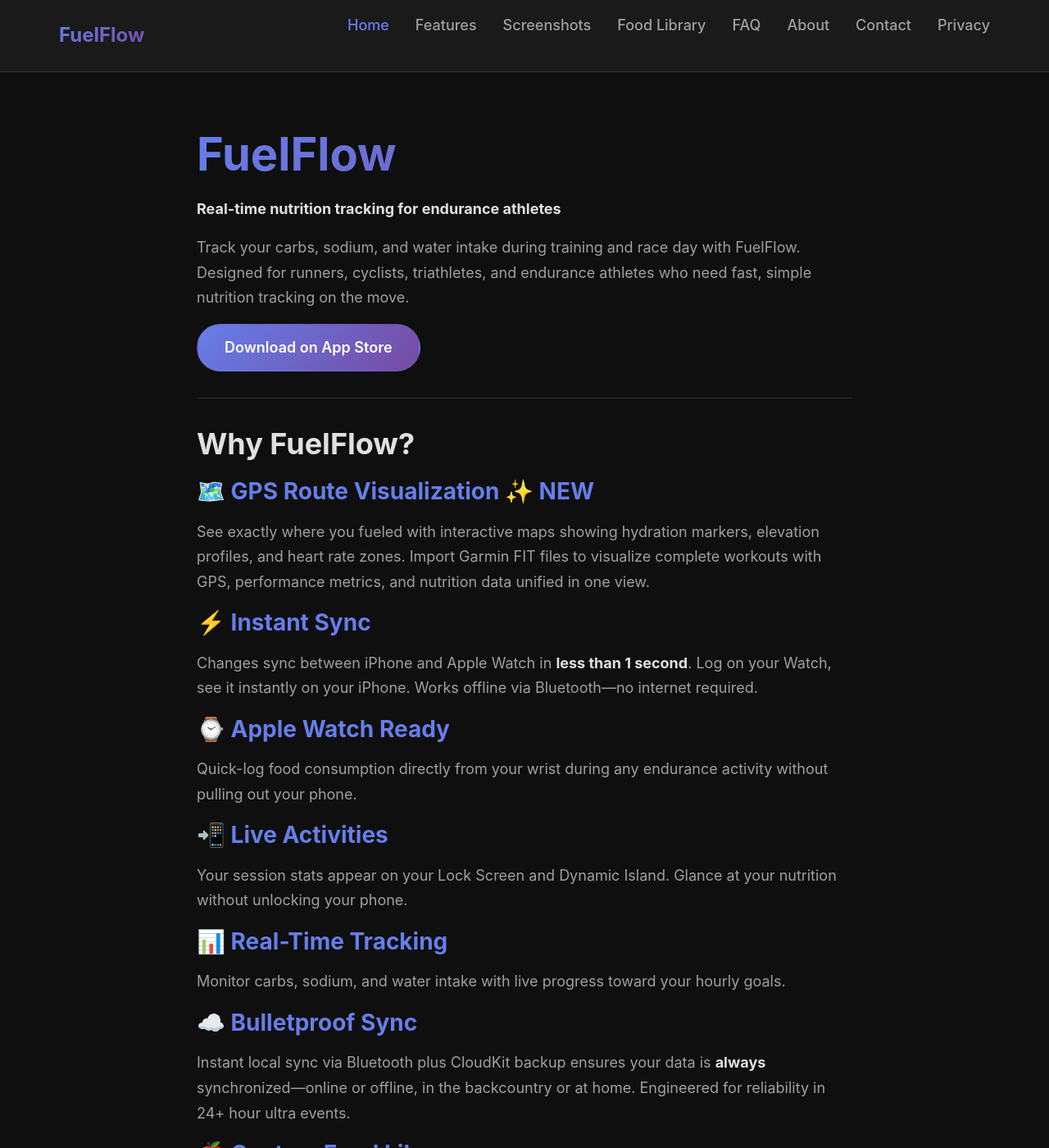
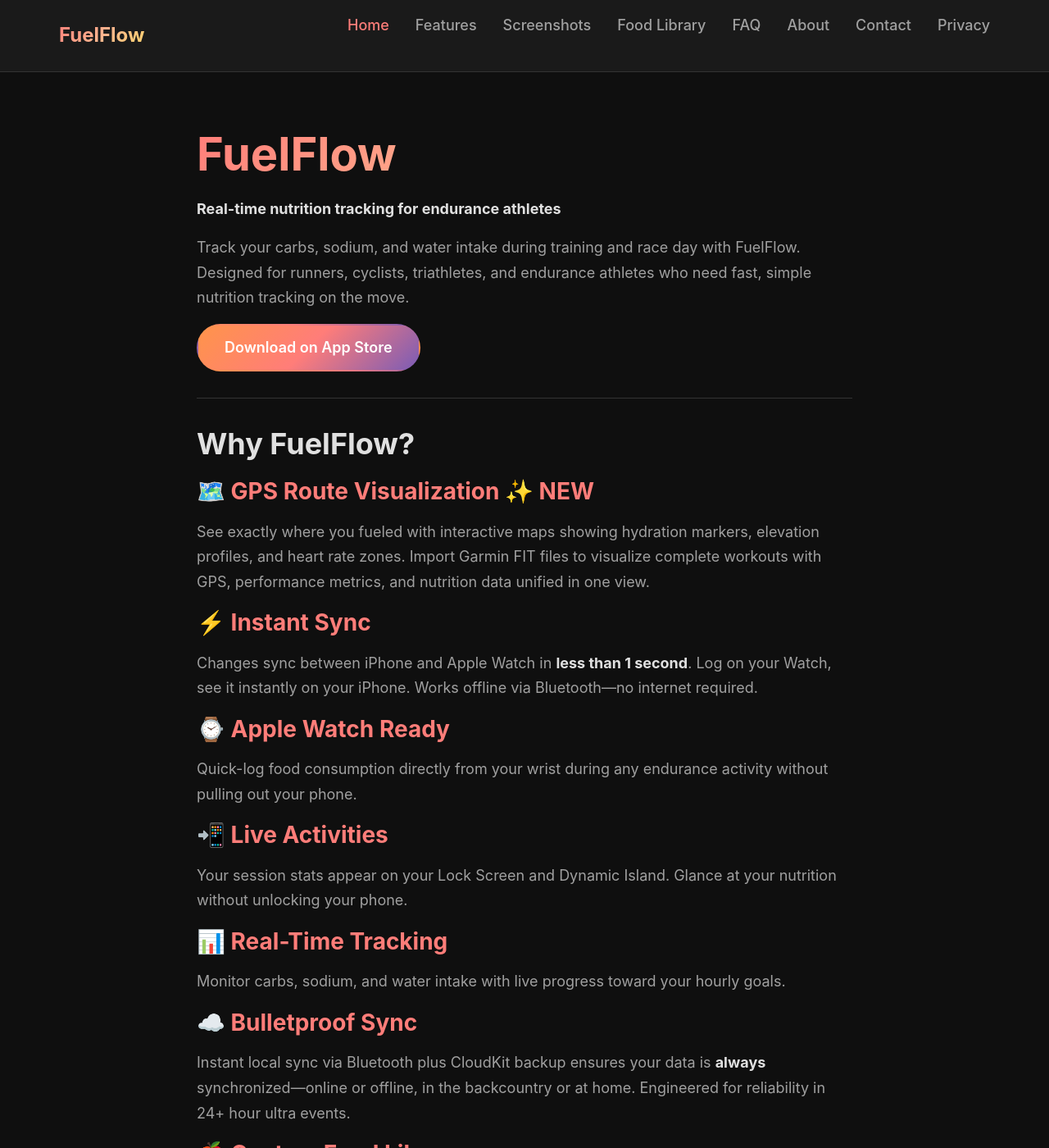
Before and after one commit to virtualserverguy/NutriTracker-pages, a Jekyll site: the page built from pub/index.md, in a window 1280 px wide and 1400 px high. Shown: the whole window at 82% size. Built offline with Jekyll 4.4.1, drawn with Linux system fonts in a browser that asks for light colours.

Commit message:
Update style.css

```diff
--- a/pub/assets/css/style.css
+++ b/pub/assets/css/style.css
@@ -1,5 +1,10 @@
 /* ================================
    FuelFlow Dark Theme - Mobile First
+   Alpenglow Color Palette Edition
+
+   Mountain sunrise/sunset inspired colors
+   matching the iOS/watchOS app theme.
+   See: Shared/AlpenglowColors.swift
    ================================ */
 
 :root {
@@ -9,13 +14,37 @@
     --bg-tertiary: #242424;
     --text-primary: #e0e0e0;
     --text-secondary: #a0a0a0;
-    --accent-primary: #667eea;
-    --accent-secondary: #764ba2;
-    --accent-green: #10b981;
-    --accent-cyan: #06b6d4;
-    --accent-blue: #3b82f6;
+
+    /* Alpenglow Color Palette - Mountain Sunrise/Sunset Inspired */
+    /* Dawn/Sunrise Colors */
+    --alpenglow-coral: #FF7D79;        /* Warm coral - Primary accent */
+    --alpenglow-peach: #FFB58F;        /* Soft peach - Secondary accent */
+    --alpenglow-warm-orange: #FF944A;  /* Warm orange - Call-to-action */
+    --alpenglow-golden: #FFD66A;       /* Golden hour - Highlights */
+
+    /* Sky Colors */
+    --alpenglow-lavender: #B59FD9;     /* Lavender - Calm, soothing */
+    --alpenglow-sky-blue: #87BFEB;     /* Sky blue - Fresh, energetic */
+    --alpenglow-deep-purple: #7A5CB6;  /* Deep purple - Depth */
+    --alpenglow-mountain-blue: #4A78BF; /* Mountain blue - Stable */
+
+    /* Semantic Mappings */
+    --accent-primary: var(--alpenglow-coral);
+    --accent-secondary: var(--alpenglow-warm-orange);
+    --accent-green: var(--alpenglow-golden);
+    --accent-cyan: var(--alpenglow-sky-blue);
+    --accent-blue: var(--alpenglow-mountain-blue);
+    --accent-lavender: var(--alpenglow-lavender);
+
     --border-color: #333;
     --shadow: rgba(0, 0, 0, 0.5);
+
+    /* Alpenglow Gradients */
+    --gradient-sunrise: linear-gradient(135deg, var(--alpenglow-coral), var(--alpenglow-peach), var(--alpenglow-golden));
+    --gradient-sunset: linear-gradient(135deg, var(--alpenglow-warm-orange), var(--alpenglow-coral), var(--alpenglow-deep-purple));
+    --gradient-sky: linear-gradient(180deg, var(--alpenglow-lavender), var(--alpenglow-sky-blue));
+    --gradient-mountain: linear-gradient(135deg, var(--alpenglow-deep-purple), var(--alpenglow-mountain-blue));
+    --gradient-dawn: linear-gradient(180deg, var(--alpenglow-deep-purple), var(--alpenglow-lavender), var(--alpenglow-peach), var(--alpenglow-golden));
 }
 
 * {
@@ -49,7 +78,7 @@ h1, h2, h3, h4, h5, h6 {
 
 h1 {
     font-size: 2rem;
-    background: linear-gradient(135deg, var(--accent-primary), var(--accent-secondary));
+    background: var(--gradient-sunrise);
     -webkit-background-clip: text;
     -webkit-text-fill-color: transparent;
     background-clip: text;
@@ -126,7 +155,7 @@ strong {
 .logo {
     font-size: 1.5rem;
     font-weight: 700;
-    background: linear-gradient(135deg, var(--accent-primary), var(--accent-secondary));
+    background: var(--gradient-sunrise);
     -webkit-background-clip: text;
     -webkit-text-fill-color: transparent;
     background-clip: text;
@@ -245,13 +274,13 @@ article {
 }
 
 .btn-primary {
-    background: linear-gradient(135deg, var(--accent-primary), var(--accent-secondary));
+    background: var(--gradient-sunset);
     color: white;
 }
 
 .btn-primary:hover {
     transform: translateY(-2px);
-    box-shadow: 0 10px 25px rgba(102, 126, 234, 0.4);
+    box-shadow: 0 10px 25px rgba(255, 125, 121, 0.5);
 }
 
 .btn-secondary {
```
